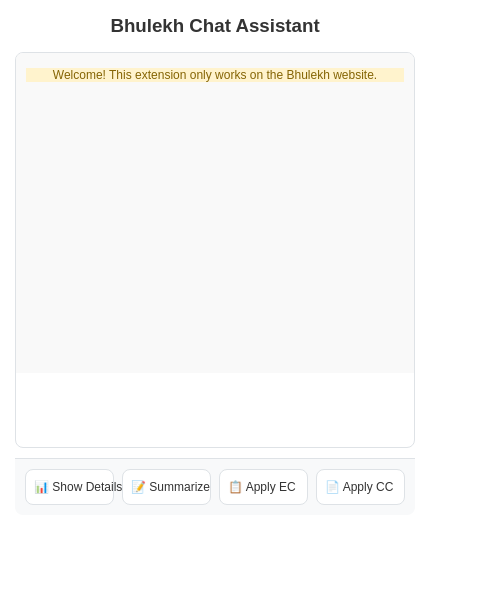
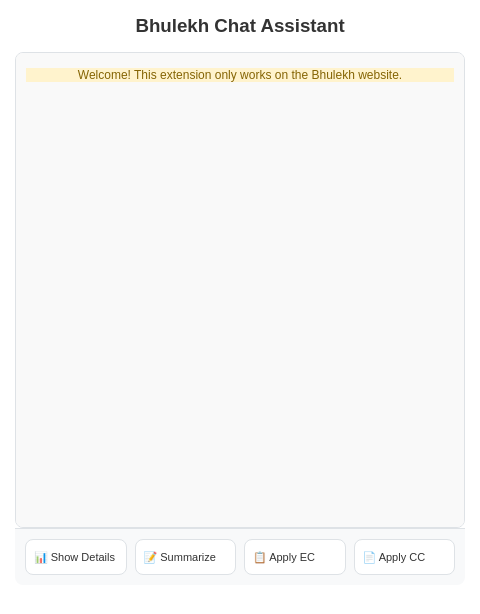
Before and after one commit to bikashpatra769001/tlb_agents, a browser extension: page chrome-extension/popup.html in a window 400 px wide. Shown: the whole page, 480 px wide, since content can reach past the window. Drawn offline with Linux system fonts and the light colour scheme; files that its build step writes are made by us from their sources.

Commit message:
Fix UI layout issues in Chrome extension popup
- Fix double scrollbar issue by adding overflow: hidden to html and body
- Fix box-sizing issue causing body to overflow (630px vs 600px)
- Change chatMessages from flex with max-height to height: 100%
- Remove gap between chat content and footer by setting margin-top: 0
- Fix button text overflow with smaller font and text wrapping
- Increase popup dimensions (480x600px) for better readability

```diff
--- a/chrome-extension/popup.css
+++ b/chrome-extension/popup.css
@@ -1,3 +1,8 @@
+/* ==================== Global Styles ==================== */
+html {
+  overflow: hidden;
+}
+
 /* ==================== CSS Variables ==================== */
 :root {
   /* Colors */
@@ -31,10 +36,10 @@
   --radius-xl: 20px;
 
   /* Dimensions */
-  --popup-width: 400px;
-  --popup-height: 500px;
-  --chat-min-height: 200px;
-  --chat-max-height: 300px;
+  --popup-width: 480px;
+  --popup-height: 600px;
+  --chat-min-height: 250px;
+  --chat-max-height: 400px;
 
   /* Typography */
   --font-family: Arial, sans-serif;
@@ -45,6 +50,7 @@
 
 /* ==================== Base Styles ==================== */
 body {
+  box-sizing: border-box;
   width: var(--popup-width);
   height: var(--popup-height);
   padding: var(--spacing-xl);
@@ -52,6 +58,7 @@
   margin: 0;
   display: flex;
   flex-direction: column;
+  overflow: hidden;
 }
 
 h3 {
@@ -71,12 +78,10 @@
 }
 
 #chatMessages {
-  flex: 1;
+  height: 100%;
   padding: var(--spacing-md);
   overflow-y: auto;
   background-color: var(--color-gray-100);
-  min-height: var(--chat-min-height);
-  max-height: var(--chat-max-height);
 }
 
 /* ==================== Message Styles ==================== */
@@ -484,7 +489,7 @@
   background-color: var(--color-gray-200);
   border-top: 1px solid var(--color-gray-400);
   border-radius: 0 0 var(--radius-md) var(--radius-md);
-  margin-top: var(--spacing-md);
+  margin-top: 0;
   justify-content: space-around;
 }
 
@@ -492,4 +497,8 @@
   flex: 1;
   min-width: 0;
   padding: var(--spacing-md) var(--spacing-sm);
+  font-size: var(--font-size-xs);
+  white-space: normal;
+  text-align: center;
+  line-height: 1.3;
 }
```
